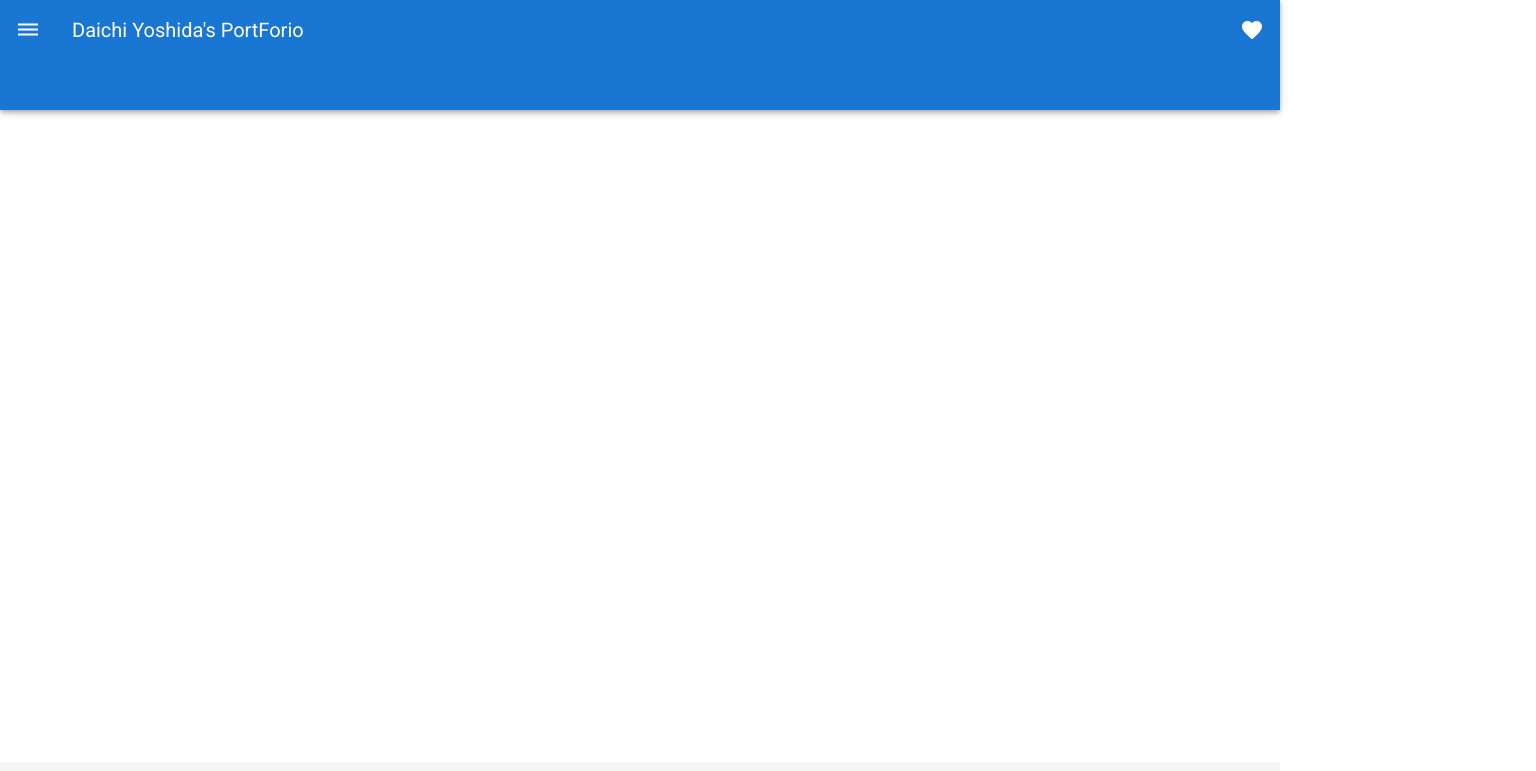
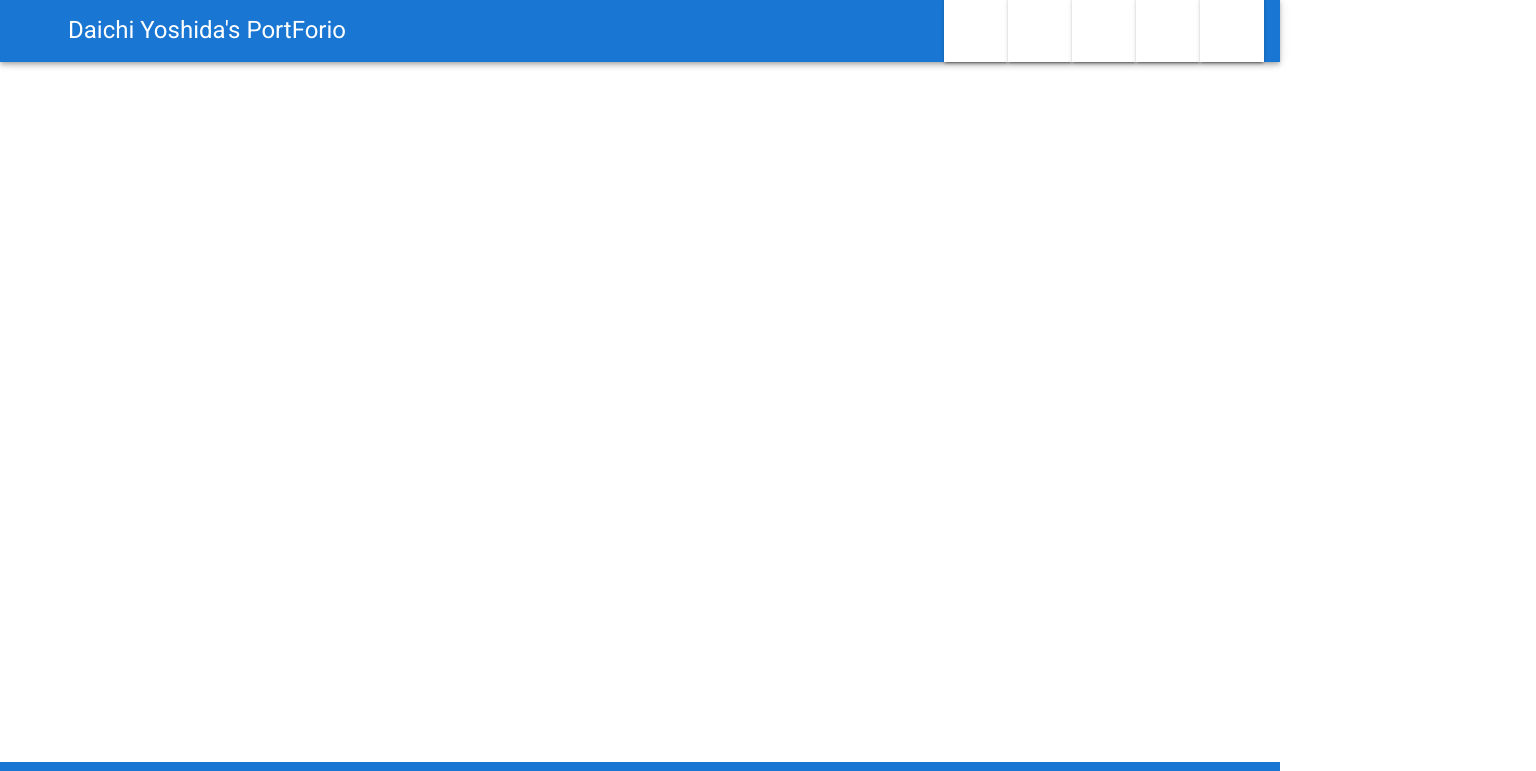
Before and after one commit to dy0110/my-nuxt-portfolio, a Nuxt app: page /error in a window 1280 px wide. Shown: the part 2-773 px from the top of the page, 1536 px wide, since content can reach past the window. Built offline with nearby package versions, Linux system fonts and the light colour scheme.

Commit message:
ヘッダーデザインの見直し

```diff
--- a/components/theFooter.vue
+++ b/components/theFooter.vue
@@ -1,6 +1,8 @@
 <template>
-  <v-footer :fixed="fixed" app>
-    <span>&copy; 2019</span>
+  <v-footer :fixed="fixed" app color="primary">
+    <span id="footer_text">
+      &copy; 2019 Daichi Yoshida. All Rights Reserved.
+    </span>
   </v-footer>
 </template>
 
@@ -13,3 +15,9 @@ export default {
   }
 }
 </script>
+
+<style scoped>
+#footer_text {
+  color: white;
+}
+</style>
--- a/components/theHeader.vue
+++ b/components/theHeader.vue
@@ -1,49 +1,55 @@
 <template>
   <div>
-    <v-toolbar id="app_header" extended color="primary">
-      <v-btn icon @click.stop="drawer = !drawer">
-        <v-icon color="white">
-          dehaze
-        </v-icon>
+    <v-toolbar id="app_header" color="primary">
+      <v-btn icon active-class large :to="'/'" color="grey lighten-3">
+        <v-img src="icon.png" aspect-ratio="1" />
       </v-btn>
-
-      <v-toolbar-title>{{ title }}</v-toolbar-title>
+      <v-toolbar-title id="app_title" to="/" v-text="title" />
       <v-spacer />
-      <v-btn icon>
-        <v-icon color="white">
-          favorite
-        </v-icon>
-      </v-btn>
+      <v-spacer />
+      <v-toolbar-items class="hidden-sm-and-down">
+        <v-tooltip v-for="(item, i) in items" :key="i" bottom>
+          <template v-slot:activator="{ on }">
+            <v-btn flat :to="item.to" color="white" class="list_item" v-on="on">
+              <v-icon color="white">
+                {{ item.icon }}
+              </v-icon>
+            </v-btn>
+          </template>
+          <span>{{ item.title }}</span>
+        </v-tooltip>
+      </v-toolbar-items>
+      <v-toolbar-items class="hidden-md-and-up">
+        <v-btn icon @click.stop="drawer = !drawer">
+          <v-icon color="white">
+            dehaze
+          </v-icon>
+        </v-btn>
+      </v-toolbar-items>
     </v-toolbar>
-    <v-navigation-drawer v-model="drawer" absolute temporary>
+    <v-navigation-drawer v-model="drawer" absolute temporary right>
       <v-list dense>
         <v-subheader id="sub_header">
           {{ listTitle }}
         </v-subheader>
         <v-divider />
-        <v-list-item v-for="item in items" :key="item.title" link>
-          <v-list-item-icon>
-            <v-icon>{{ item.icon }}</v-icon>
-          </v-list-item-icon>
-
-          <v-list-item-content>
-            <v-list-item-title class="list_item">
-              <nuxt-link :to="item.to">
-                {{ ' ' + item.title }}
-              </nuxt-link>
-            </v-list-item-title>
-          </v-list-item-content>
+        <!-- NOTE V-listを使うと「unknown custom element」エラーになる -->
+        <div v-for="item in items" :key="item.title">
+          <v-icon color="primary">
+            {{ item.icon }}
+          </v-icon>
+          <span class="list_item" @click="$router.push(`${item.to}`)">
+            {{ item.title }}
+          </span>
           <v-spacer />
           <v-spacer />
-        </v-list-item>
+        </div>
       </v-list>
     </v-navigation-drawer>
   </div>
 </template>
 
 <script>
-// TODO ヘッダー部分のUIの見直し
-
 export default {
   data() {
     return {
@@ -63,7 +69,8 @@ export default {
 </script>
 
 <style scoped>
-#app_header {
+#app_title {
+  font-size: 24px;
   color: white;
 }
 
--- a/nuxt.config.js
+++ b/nuxt.config.js
@@ -1,3 +1,7 @@
+// require('dotenv').config()
+import dotenv from 'dotenv'
+dotenv.config()
+
 export default {
   mode: 'universal',
   /*
@@ -51,6 +55,9 @@ export default {
    ** See https://axios.nuxtjs.org/options
    */
   axios: {},
+  env: {
+    GITHUB_TOKEN: process.env.GITHUB_TOKEN
+  },
   /*
    ** vuetify module configuration
    ** https://github.com/nuxt-community/vuetify-module
```
Also changed, not shown: package.json (+12 -11 lines), 1 other file (tests, documents, lock files or other folders).
